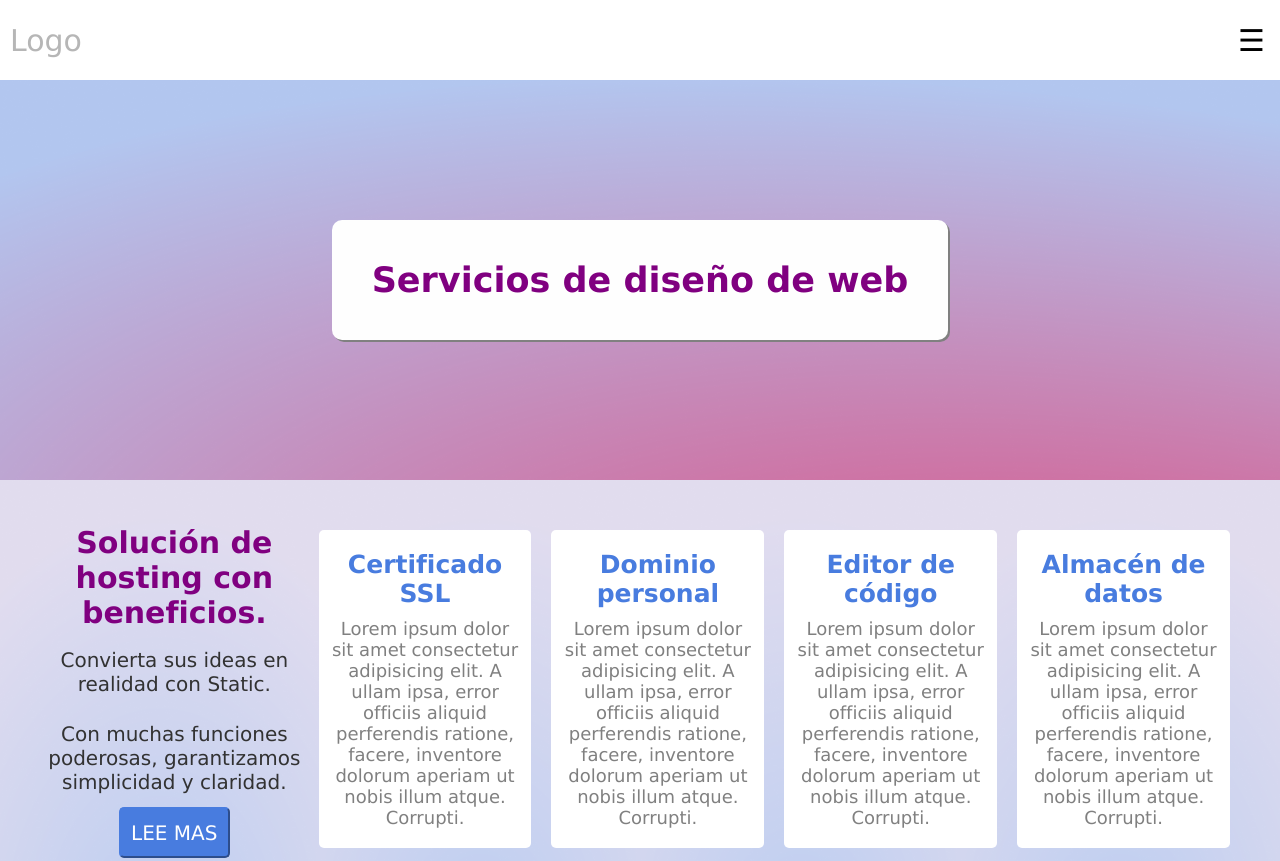
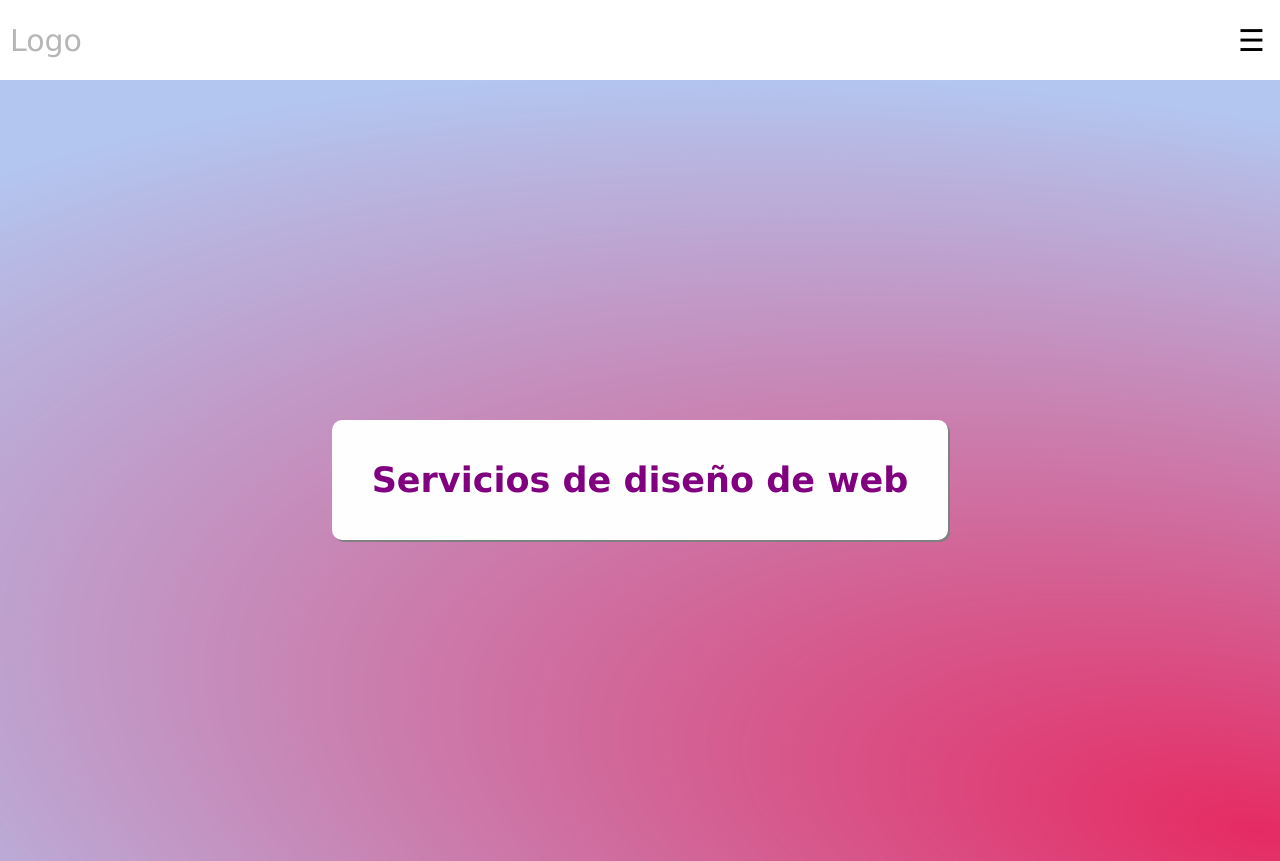
Before and after one commit to Antonio-Salas/Practica1-WebStatic, a plain HTML site: page index.html in a window 1280 px wide. Shown: the top 861 px of the page. Drawn offline with Linux system fonts and the light colour scheme.

Commit message:
Cambios en css al height

```diff
--- a/assets/styles/desktop.css
+++ b/assets/styles/desktop.css
@@ -1,5 +1,5 @@
 .main {
-    height: 40rem;
+    height: 100vh;
 }
 
 .main div {
```
